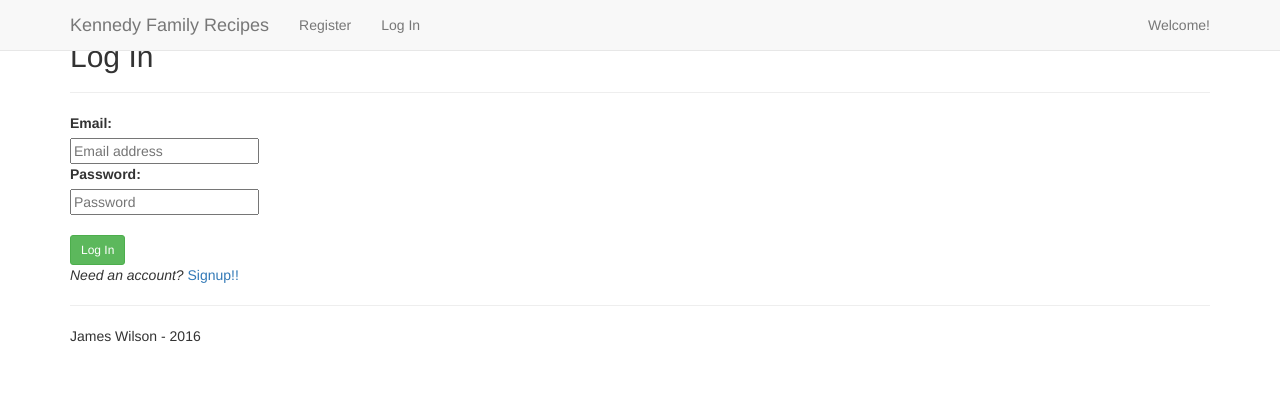
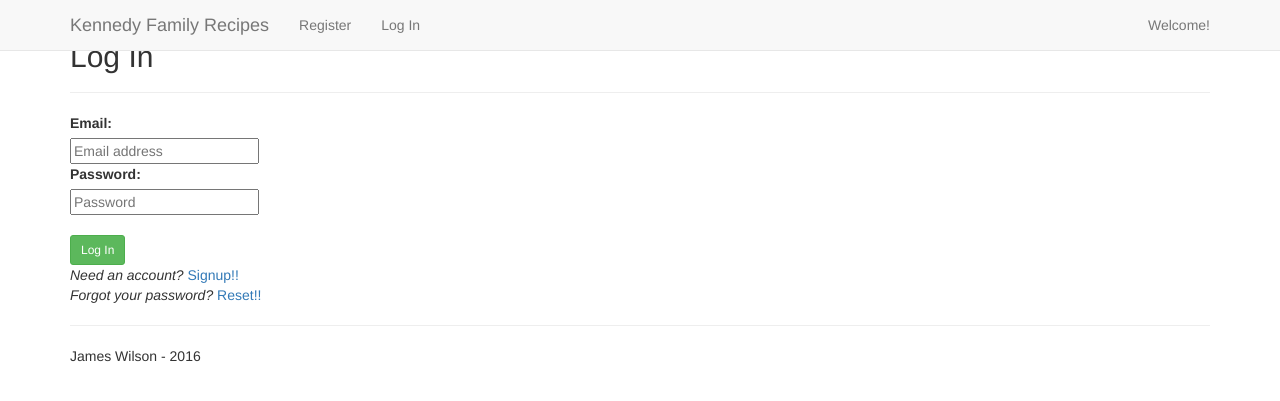
Before and after one commit to ripstick/flask_templr, a Flask app: page /login in a window 1280 px wide. Shown: the top 401 px of the page. Run offline with Flask 2, Linux system fonts and the light colour scheme; some libraries are stand-ins or nearby versions.

Commit message:
added password recovery

```diff
--- a/project/templates/login.html
+++ b/project/templates/login.html
@@ -16,6 +16,7 @@
     <button class="btn btn-sm btn-success" type="submit">Log In</button>
   </form>
   <em>Need an account? </em><a href="/register">Signup!!</a>
+  <p><em>Forgot your password? </em><a href="/reset">Reset!!</a></p>
 </div>
 
 {% endblock %}
--- a/project/users/forms.py
+++ b/project/users/forms.py
@@ -14,3 +14,9 @@ class RegisterForm(Form):
 class LoginForm(Form):
     email = StringField('Email', validators=[DataRequired(), Email(), Length(min=6, max=40)])
     password = PasswordField('Password', validators=[DataRequired()])
+
+class EmailForm(Form):
+    email = StringField('Email', validators=[DataRequired(), Email(), Length(min=6, max=40)])
+
+class PasswordForm(Form):
+    password = PasswordField('Password', validators=[DataRequired()])
--- a/project/users/views.py
+++ b/project/users/views.py
@@ -13,7 +13,7 @@ from threading import Thread
 from itsdangerous import URLSafeTimedSerializer
 from datetime import datetime
 
-from .forms import RegisterForm, LoginForm
+from .forms import RegisterForm, LoginForm, EmailForm, PasswordForm
 from project import db, mail, app
 from project.models import User
 
@@ -140,3 +140,64 @@ def confirm_email(token):
         flash('Thank you for confirming your email address!', 'success')
 
     return redirect(url_for('recipes.index'))
+
+def send_password_reset_email(user_email):
+    password_reset_serializer = URLSafeTimedSerializer(app.config['SECRET_KEY'])
+
+    password_reset_url = url_for(
+        'users.reset_with_token',
+        token=password_reset_serializer.dumps(user_email, salt='password-reset-salt'),
+        _external=True)
+
+    html = render_template(
+        'email_password_reset.html',
+        password_reset_url=password_reset_url)
+
+    send_email('Password Reset Requested', [user_email], html)
+
+
+@users_blueprint.route('/reset', methods=["GET", "POST"])
+def reset():
+    form = EmailForm()
+    if form.validate_on_submit():
+        try:
+            user = User.query.filter_by(email=form.email.data).first_or_404()
+        except:
+            flash('Invalid email address!', 'error')
+            return render_template('password_reset_email.html', form=form)
+
+        if user.email_confirmed:
+            send_password_reset_email(user.email)
+            flash('Please check your email for a password reset link.', 'success')
+        else:
+            flash('Your email address must be confirmed before attempting a password reset.', 'error')
+        return redirect(url_for('users.login'))
+
+    return render_template('password_reset_email.html', form=form)
+
+
+@users_blueprint.route('/reset/<token>', methods=["GET", "POST"])
+def reset_with_token(token):
+    try:
+        password_reset_serializer = URLSafeTimedSerializer(app.config['SECRET_KEY'])
+        email = password_reset_serializer.loads(token, salt='password-reset-salt', max_age=3600)
+    except:
+        flash('The password reset link is invalid or has expired.', 'error')
+        return redirect(url_for('users.login'))
+
+    form = PasswordForm()
+
+    if form.validate_on_submit():
+        try:
+            user = User.query.filter_by(email=email).first_or_404()
+        except:
+            flash('Invalid email address!', 'error')
+            return redirect(url_for('users.login'))
+
+        user.password = form.password.data
+        db.session.add(user)
+        db.session.commit()
+        flash('Your password has been updated!', 'success')
+        return redirect(url_for('users.login'))
+
+    return render_template('reset_password_with_token.html', form=form, token=token)
```
Also changed, not shown: project/templates/email_password_reset.html (added, +13 -0 lines), project/templates/password_reset_email.html (added, +19 -0 lines), project/templates/reset_password_with_token.html (added, +19 -0 lines).
